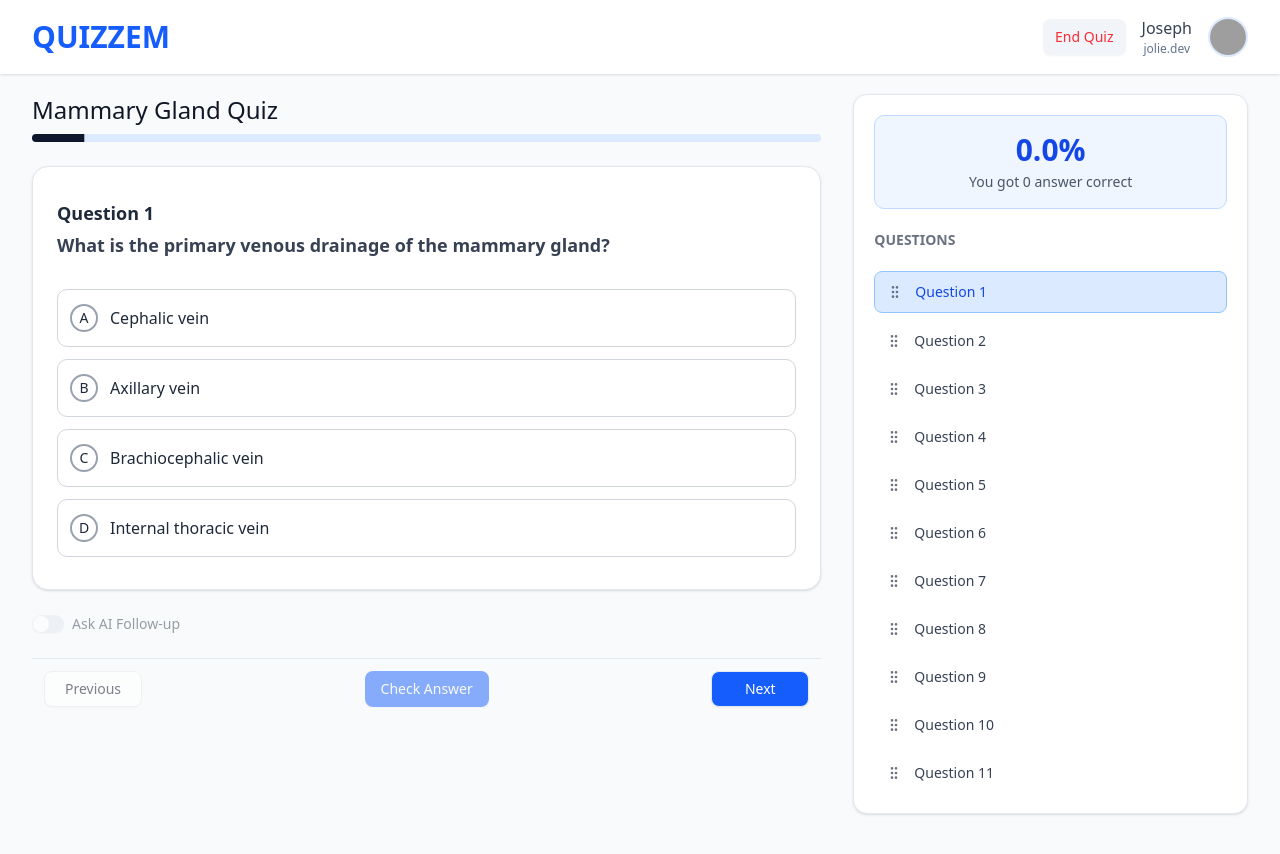
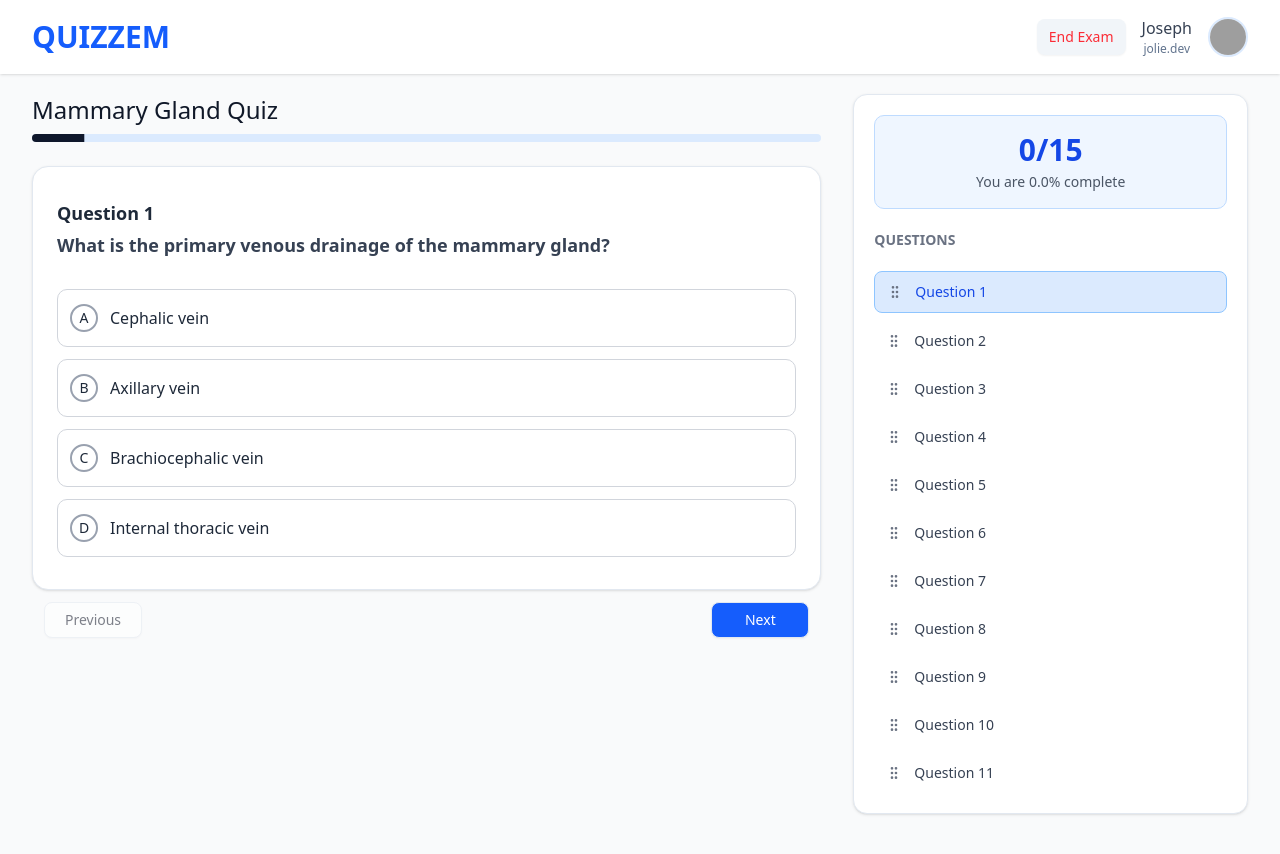
Before and after one commit to dcodeprodigy/quizzem, a React (Vite) app: page /quiz/e/1 in a window 1280 px wide. Shown: the top 854 px of the page. Built offline with nearby package versions, Linux system fonts and the light colour scheme; grey boxes are pictures that could not be loaded.

Commit message:
omo. so many changes i can't even track

```diff
--- a/src/App.jsx
+++ b/src/App.jsx
@@ -13,7 +13,9 @@ function App() {
         <Route path="/signup" element={<SignupPage/>}/>
         <Route path="/login" element={<LoginPage/>}/>
         <Route path="/dashboard" element={<Dashboard/>}/>
+        {/* exam mode */}
         <Route path="/quiz/e/:id" element={<QuizPage isExam={true}/>}/>
+        {/* study mode */}
         <Route path="/quiz/s/:id" element={<QuizPage isExam={false}/>}/>
         <Route path="/" element={<Dashboard />}/>
       </Routes>
--- a/src/pages/quiz.jsx
+++ b/src/pages/quiz.jsx
@@ -58,7 +58,7 @@ const QuizPage = ({ isExam }) => {
   const [disableButtons, setDisableButtons] = useState(true);
   const [scoreCount, setScoreCount] = useState(0);
   const quizCard = useRef(null);
-  const [submitConfirm, setSubmitConfirm] = useState(false);
+  const [questionsAnswered, setQuestionsAnswered] = useState(0)
 
   const scrollIntoView = (Elem) => {
     // Scroll an element into view
@@ -67,6 +67,31 @@ const QuizPage = ({ isExam }) => {
       block: "start",
     });
   };
+
+  const completeScoreSentence = () => {
+    if (isExam) {
+        const percentageDone = (questionsAnswered/quizState.length) * 100
+        return percentageDone.toFixed(1)
+    }
+
+  }
+
+  const calculateQA = (data) => {
+    console.log("data", data)
+    // On Mount, run this function, just in case the user is trying to continue a quiz
+    data.questions.map(question => {
+        question.selectedAnswer && setQuestionsAnswered(questionsAnswered + 1);
+    })
+
+    console.log("ans", questionsAnswered)
+  }
+
+  const calculatePercentCorrect = () => {
+    return (
+        (scoreCount / quizData.questions.length) *
+        100
+      ).toFixed(1) + "%"
+  }
 
   const SubmitConfirmation = () => {
     return (
@@ -112,6 +137,7 @@ const QuizPage = ({ isExam }) => {
   };
 
   const checkAnswer = async () => {
+    if(!isExam) {
         setDisableButtons(true);
         setIsRequesting(true);
         // Disable check answer button
@@ -175,7 +201,6 @@ const QuizPage = ({ isExam }) => {
           setDisableButtons(false);
           setIsRequesting(false);
         }
-  };
 
         const updateAskAiField = (newValue) => {
           setQuizState((prevQuizState) => {
@@ -188,6 +213,8 @@ const QuizPage = ({ isExam }) => {
               } else return questionState;
             });
           });
+      }
+      }
   };
 
   const state = [
@@ -266,6 +293,10 @@ const QuizPage = ({ isExam }) => {
               ? () => {
                   // This means only run this onClick function when we are not requesting and there is no correctAnswer in state
                   console.log(quizState);
+
+                  // Update questions answered state before updating selectedAnswer
+                  !quizState[currentQuestion - 1].selectedAnswer && setQuestionsAnswered(questionsAnswered + 1);
+
                   // Set as selected answer in state
                   setQuizState((prevQuizState) => {
                     return prevQuizState.map((questionState, index) => {
@@ -279,6 +310,7 @@ const QuizPage = ({ isExam }) => {
                     });
                   });
                   setDisableButtons(false);
+
                 }
               : undefined
           }
@@ -439,6 +471,8 @@ const QuizPage = ({ isExam }) => {
           })
         );
         setQuizState(initialQuizState);
+        // check how many questions user has answered
+        isExam ? calculateQA(quizData) : undefined
       } catch (error) {
         console.error(error);
         setLoadingError(true);
@@ -446,6 +480,8 @@ const QuizPage = ({ isExam }) => {
     };
 
     fetchData();
+    // Set
+
   }, [loadingError]);
 
   return (
@@ -478,7 +514,7 @@ const QuizPage = ({ isExam }) => {
                         variant="secondary"
                         className="text-red-500 p-3 cursor-pointer text-sm"
                       >
-                        End Quiz
+                        End {isExam? "Exam" : "Quiz"}
                       </Button>
                       <div className="flex flex-col items-center justify-center">
                         <p className="font-medium text-gray-700">
@@ -568,7 +604,7 @@ const QuizPage = ({ isExam }) => {
                       )}
 
                       {/* Switch Section for Ask AI */}
-                      <div className="flex items-center my-6 space-x-2">
+                      {!isExam &&  <div className="flex items-center my-6 space-x-2">
                         <Switch
                           id="ask-ai"
                           size={16}
@@ -605,7 +641,8 @@ const QuizPage = ({ isExam }) => {
                         >
                           Ask AI Follow-up
                         </Label>
-                      </div>
+                      </div>}
+
                       {/* The Input for asking AI */}
                       {/* <motion.div
                               initial={{ opacity: 0, height: 0 }}
@@ -649,7 +686,8 @@ const QuizPage = ({ isExam }) => {
                           </motion.div>
                         )}
 
-                      <Separator className="hidden sm:block" />
+                      {!isExam && <Separator className="hidden sm:block" />}
+
 
                       {/* Mobile Switch for Questions */}
                       <div className="flex justify-between bg-white fixed bottom-0 left-0 w-full px-3 py-3 shadow-2xl md:bg-transparent md:relative md:shadow-none z-50">
@@ -676,7 +714,7 @@ const QuizPage = ({ isExam }) => {
                         </Button>
 
                         {/* Check Answer */}
-                        {!quizState[currentQuestion - 1].correctAnswer ? (
+                        {!quizState[currentQuestion - 1].correctAnswer && !isExam ? (
                           <Button
                             className="bg-blue-600 not-disabled:cursor-pointer"
                             disabled={
@@ -690,7 +728,9 @@ const QuizPage = ({ isExam }) => {
                             {isRequesting ? <LoadingDots /> : "Check Answer"}
                           </Button>
                         ) : (
-                          <motion.div
+                            <>
+                            {/* Only show this if correctAnswer becomes available. It is necessary to do it this way because of the exam mode displaying correct answers in the end */}
+                            {quizState[currentQuestion - 1].correctAnswer && <motion.div
                             initial={{ opacity: 0, y: 10 }}
                             animate={{ opacity: 1, y: 0 }}
                             transition={{ duration: 0.3 }}
@@ -713,7 +753,8 @@ const QuizPage = ({ isExam }) => {
                                   : "Incorrect."}
                               </span>
                             </div>
-                          </motion.div>
+                          </motion.div>}
+                         </>
                         )}
 
                         {/* Next Button */}
@@ -753,14 +794,13 @@ const QuizPage = ({ isExam }) => {
                     <Card className="p-5 md:sticky md:top-0 h-[90vh]">
                       <CardHeader className="flex flex-col justify-center items-center p-4 bg-blue-50 border border-blue-200 rounded-lg text-center gap-1">
                         <CardTitle className="text-3xl font-bold text-blue-700">
-                          {(
-                            (scoreCount / quizData.questions.length) *
-                            100
-                          ).toFixed(1)}
-                          %
+                            {/* This should display the number of questions answered when in exam mode */}
+                            {isExam ? `${questionsAnswered}/${quizState.length}` : calculatePercentCorrect()}
+
                         </CardTitle>
                         <CardDescription className="text-sm text-gray-600">
-                          You got {scoreCount} answer{scoreCount > 1 && "s"} correct
+                            {isExam ? `You are ${completeScoreSentence()}% complete` : `You got ${scoreCount} answer${scoreCount > 1 ? "s" : ""} correct`}
+
                         </CardDescription>
                       </CardHeader>
                       <CardContent className="p-0 overflow-y-auto relative">
```
Also changed, not shown: src/pages/dashboard.jsx (+20 -14 lines). Lines whose indentation alone changed are shown as unchanged.
